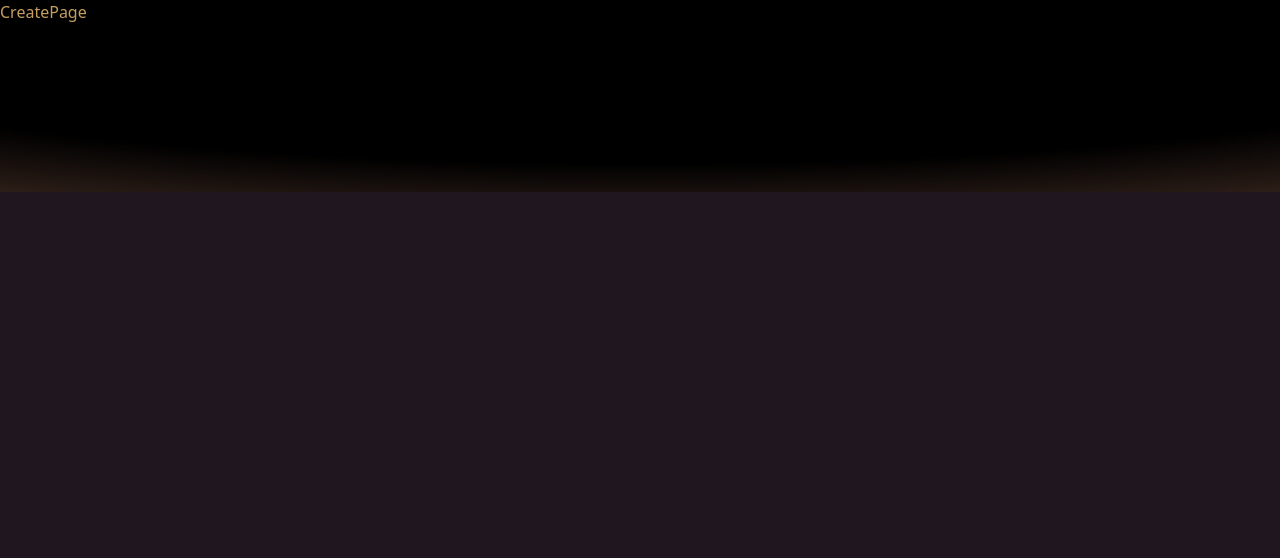
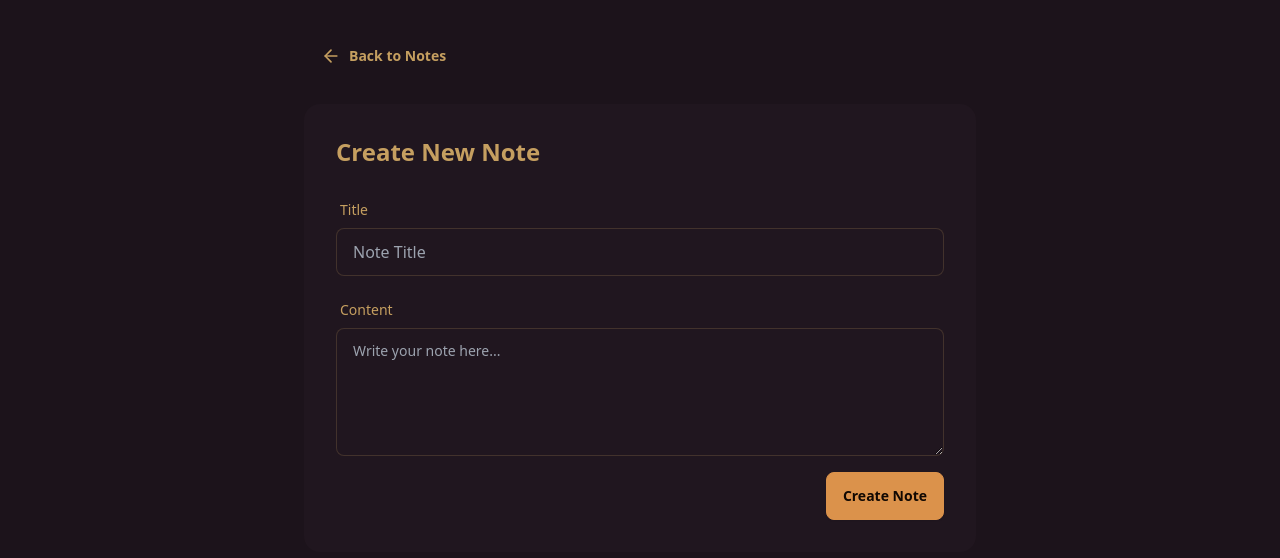
Before and after one commit to findpiyush/mern-thinkboard, a React (Vite) app in the folder frontend/: page /create in a window 1280 px wide. Shown: the top 558 px of the page. Built offline with nearby package versions, Linux system fonts and the light colour scheme.

Commit message:
[feat] finish CreatePage

```diff
--- /dev/null
+++ b/frontend/src/lib/axios.js
@@ -0,0 +1,8 @@
+import axios from "axios";
+// we will create an axios instance
+
+// const axiosInstance or const api same thing
+const api = axios.create({
+  baseURL: "http://localhost:5001/api",
+});
+export default api;
--- a/frontend/src/pages/CreatePage.jsx
+++ b/frontend/src/pages/CreatePage.jsx
@@ -1,7 +1,101 @@
-import React from "react";
+import { ArrowLeftIcon } from "lucide-react";
+import { useState } from "react";
+import toast from "react-hot-toast";
+import { Link, useNavigate } from "react-router";
+import api from "../lib/axios";
 
 const CreatePage = () => {
-  return <div>CreatePage</div>;
+  const [title, setTitle] = useState("");
+  const [content, setContent] = useState("");
+  const [loading, setLoading] = useState(false);
+
+  const navigate = useNavigate();
+
+  const handleSubmit = async (e) => {
+    e.preventDefault();
+
+    if (!title.trim() || !content.trim()) {
+      toast.error("All fields are required");
+      return;
+    }
+
+    setLoading(true);
+    try {
+      await api.post("/notes", {
+        title,
+        content,
+      });
+
+      toast.success("Note created successfully!");
+      navigate("/");
+    } catch (error) {
+      console.log("Error creating note", error);
+      if (error.response.status === 429) {
+        toast.error("Slow down! You're creating notes too fast", {
+          duration: 4000,
+          icon: "💀",
+        });
+      } else {
+        toast.error("Failed to create note");
+      }
+    } finally {
+      setLoading(false);
+    }
+  };
+
+  return (
+    <div className="min-h-screen bg-base-200">
+      <div className="container mx-auto px-4 py-8">
+        <div className="max-w-2xl mx-auto">
+          <Link to={"/"} className="btn btn-ghost mb-6">
+            <ArrowLeftIcon className="size-5" />
+            Back to Notes
+          </Link>
+
+          <div className="card bg-base-100">
+            <div className="card-body">
+              <h2 className="card-title text-2xl mb-4">Create New Note</h2>
+              <form onSubmit={handleSubmit}>
+                <div className="form-control mb-4">
+                  <label className="label">
+                    <span className="label-text">Title</span>
+                  </label>
+                  <input
+                    type="text"
+                    placeholder="Note Title"
+                    className="input input-bordered"
+                    value={title}
+                    onChange={(e) => setTitle(e.target.value)}
+                  />
+                </div>
+
+                <div className="form-control mb-4">
+                  <label className="label">
+                    <span className="label-text">Content</span>
+                  </label>
+                  <textarea
+                    placeholder="Write your note here..."
+                    className="textarea textarea-bordered h-32"
+                    value={content}
+                    onChange={(e) => setContent(e.target.value)}
+                  />
+                </div>
+
+                <div className="card-actions justify-end">
+                  <button
+                    type="submit"
+                    className="btn btn-primary"
+                    disabled={loading}
+                  >
+                    {loading ? "Creating..." : "Create Note"}
+                  </button>
+                </div>
+              </form>
+            </div>
+          </div>
+        </div>
+      </div>
+    </div>
+  );
 };
-
 export default CreatePage;
--- a/frontend/src/pages/HomePage.jsx
+++ b/frontend/src/pages/HomePage.jsx
@@ -3,9 +3,10 @@
 import { useEffect } from "react";
 import Navbar from "../components/Navbar";
 import RateLimitedUI from "../components/RateLimitedUI";
-import axios from "axios";
 import toast from "react-hot-toast";
 import NoteCard from "../components/NoteCard";
+//import axios from "axios";
+import api from "../lib/axios";
 
 const HomePage = () => {
   const [isRateLimited, setIsRateLimited] = useState(false);
@@ -15,7 +16,7 @@
   useEffect(() => {
     const fetchNotes = async () => {
       try {
-        const res = await axios.get("http://localhost:5001/api/notes");
+        const res = await api.get("/notes");
         setNotes(res.data); //console.log(res.data);
         setIsRateLimited(false);
       } catch (error) {
```
